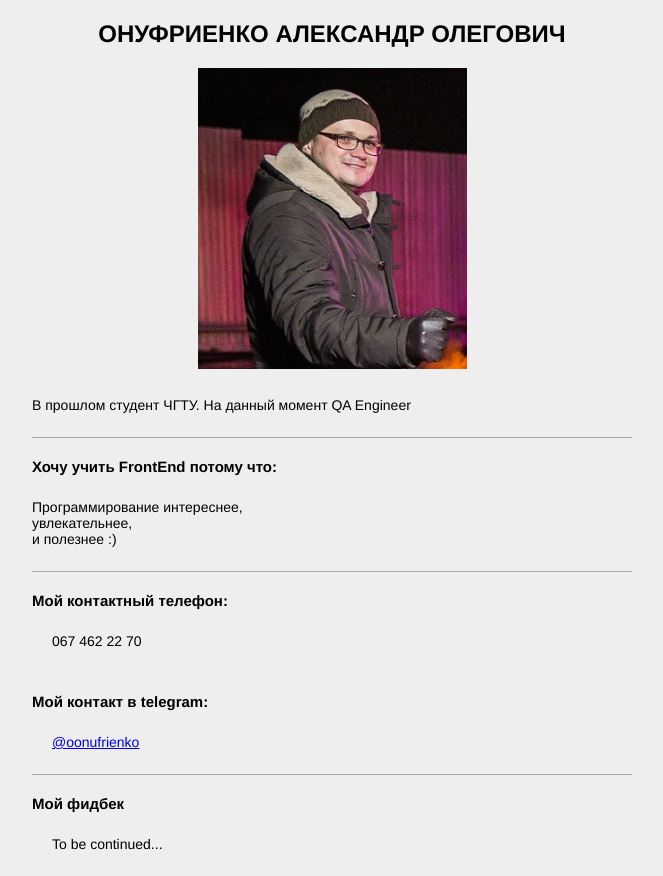
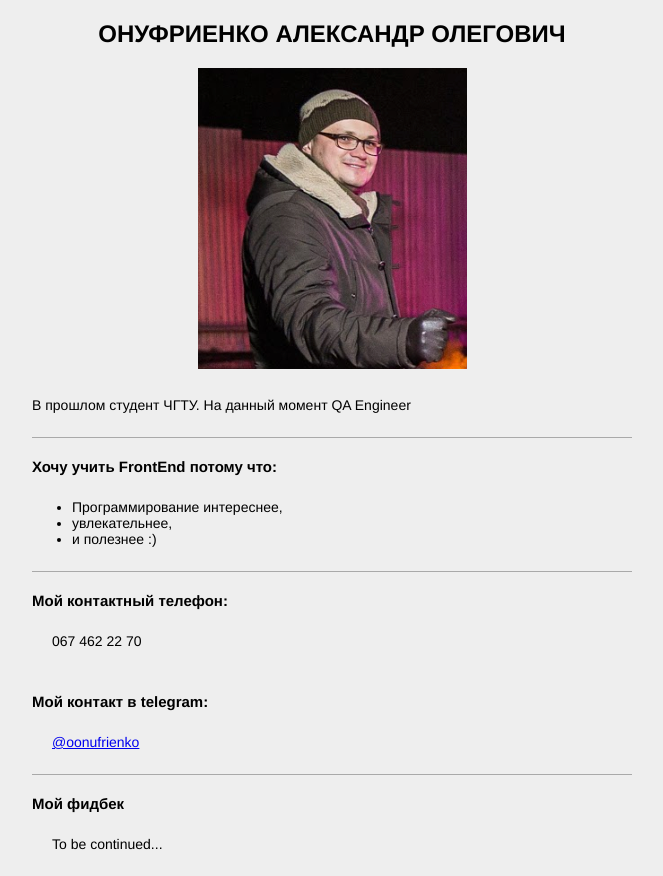
Before and after one commit to oonufrienko/oonufrienko.github.io, a plain HTML site: page html_01/index.html in a window 1280 px wide. Shown: the whole page, without its empty margins (308-971 px from the left). Drawn offline with Linux system fonts and the light colour scheme.

Commit message:
update №2

```diff
--- a/html_01/reset.css
+++ b/html_01/reset.css
@@ -1,23 +1,4 @@
-html {
-  box-sizing: border-box;
-  font-size: 16px;
+* {
+  padding: 0;
+  margin: 0;
 }
-
-*, *:before, *:after {
-  box-sizing: inherit;
-}
-
-body, h1, h2, h3, h4, h5, h6, p, ol, ul {
-  margin: 0;
-  padding: 0;
-  font-weight: normal;
-}
-
-ol, ul {
-  list-style: none;
-}
-
-img {
-  max-width: 100%;
-  height: auto;
-}
--- a/html_01/style.css
+++ b/html_01/style.css
@@ -53,3 +53,7 @@
 .inner_text {
 	text-indent: 20px;
 }
+
+ul {
+	margin: 0 0 0 40px;
+}
```
